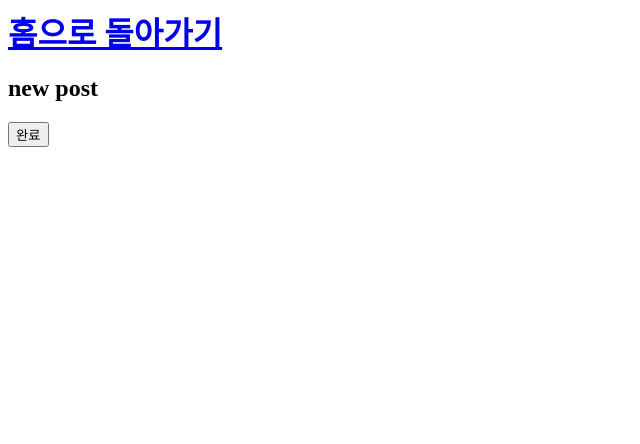
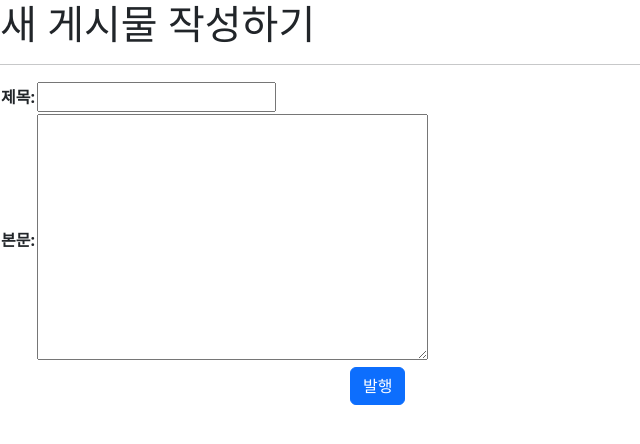
Before and after one commit to nahowo/likelion_blog, a Django app: page /create_post/ in a window 1280 px wide. Shown: the top 444 px of the page, without its empty margins (0-640 px from the left). Run offline with Django 3.2, Linux system fonts and the light colour scheme; some libraries are stand-ins or nearby versions.

Commit message:
글쓰기  기능 추가

```diff
--- a/post/models.py
+++ b/post/models.py
@@ -3,7 +3,8 @@ from django.db import models
 # Create your models here.
 class post(models.Model):
     title=models.CharField(max_length=50)
-    author=models.CharField(max_length=20)
+    author=models.CharField(max_length=20, blank=True, null=True)
     content=models.TextField(null=True)
-    image=models.ImageField(null=True)
-    date=models.DateTimeField()
+    image=models.ImageField(blank=True, null=True)
+    created_at=models.DateTimeField(auto_now_add=True, blank=True, null=True)
+    updated_at=models.DateTimeField(auto_now=True, blank=True, null=True)
--- a/post/templates/post/post_create.html
+++ b/post/templates/post/post_create.html
@@ -1,17 +1,30 @@
-<html>
-    <head>
-        <title>post app</title>
-    </head>
-    <body>
-        <h1><a href="/">홈으로 돌아가기</a></h1>
-            <div>
-        <section>
-                <h2>new post</h2>
-                <form method="POST">
-                    {% csrf_token %} {{form.as_p}}
-                    <button type="submit">완료</button>
-                </form>
-            </div>
-        </section>
-    </body>
+<!DOCTYPE html>
+{% load static %}
+<html lang="ko">
+<head>
+	<meta charset="UTF-8">
+	<title>Create Post</title>
+	{% comment %} <link rel="stylesheet" href="{% static 'todo/bootstrap/bootstrap.min.css' %}"> {% endcomment %}
+    <link href="https://cdn.jsdelivr.net/npm/bootstrap@5.3.0/dist/css/bootstrap.min.css" rel="stylesheet" integrity="sha384-9ndCyUaIbzAi2FUVXJi0CjmCapSmO7SnpJef0486qhLnuZ2cdeRhO02iuK6FUUVM" crossorigin="anonymous">
+</head>
+<body>
+	<h1>새 게시물 작성하기</h1>
+	<hr/>
+	<form method='post' enctype="multipart/form-data">
+		{% csrf_token %}
+		<table>
+			<tbody>
+				<tr>
+					<th><label for="id_title">제목:</label></th>
+					<td><input type="text" name="title" maxlength="30" required="" id="id_title"></td>
+				</tr>
+				<tr>
+					<th><label for="id_content">본문:</label></th>
+					<td><textarea name="content" cols="40" rows="10" required="" id="id_content"></textarea></td>
+				</tr>
+				</tbody>
+			</table>
+			<button type="submit" class="btn btn-primary" style="margin-left: 350px;">발행</button>
+	</form>
+</body>
 </html>
--- a/post/templates/post/post_detail.html
+++ b/post/templates/post/post_detail.html
@@ -8,7 +8,8 @@
         <section>
             <div>
                 <img src="{{post.image}}" alt="{{post.title}}" width="300"/>
-                <p>{{post.author}}, {{post.date}}</p>
+                <p class="card-text">{{post.content}}</p>
+                <p>{{post.author}}, {{post.created_at}}</p>
             </div>
         </section>
     </body>
--- a/post/templates/post/post_list.html
+++ b/post/templates/post/post_list.html
@@ -51,8 +51,8 @@
                             <a class="btn btn-primary" href="#!">Read more →</a>
                         </div>
                     </div>
-                    <h1><a href="">포스트 목록 페이지</a></h1>
-                    <h3><a href="{% url 'create' %}" class="btn btn-primary">new post</a></h3>
+                    <h3><a href="">포스트 목록 페이지</a></h3>
+                    <h3><a href="{% url 'create' %}" class="btn btn-primary">글쓰기</a></h3>
                     <!-- Nested row for non-featured blog posts-->
                     <div class="row">
                         <div class="col-lg-6">
--- a/post/views.py
+++ b/post/views.py
@@ -1,4 +1,4 @@
-from django.shortcuts import render, get_object_or_404
+from django.shortcuts import render, get_object_or_404, redirect
 from .models import post
 
 
@@ -12,6 +12,15 @@ def post_detail(request,pk):
     return render(request,'post/post_detail.html',{'post':Post})
 
 def create_post(request):
+    myPost=post()
+    if request.method=="POST":
+        myPost.title = request.POST.get('title')
+        myPost.author = request.POST.get('author','')
+        myPost.content = request.POST.get('content')
+        myPost.image = request.POST.get('image',None)
+        if myPost.title and myPost.content:
+            myPost.save()
+            return redirect('post_list')
     return render(
         request,
         'post/post_create.html'
```
Also changed, not shown: post/forms.py (+13 -0 lines), 박나현5주차_SOXZDJW.png (added).
